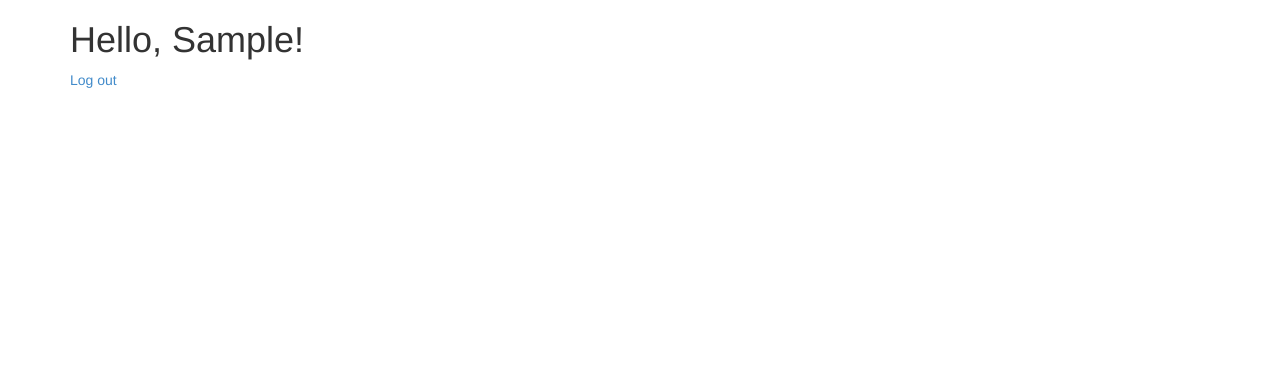
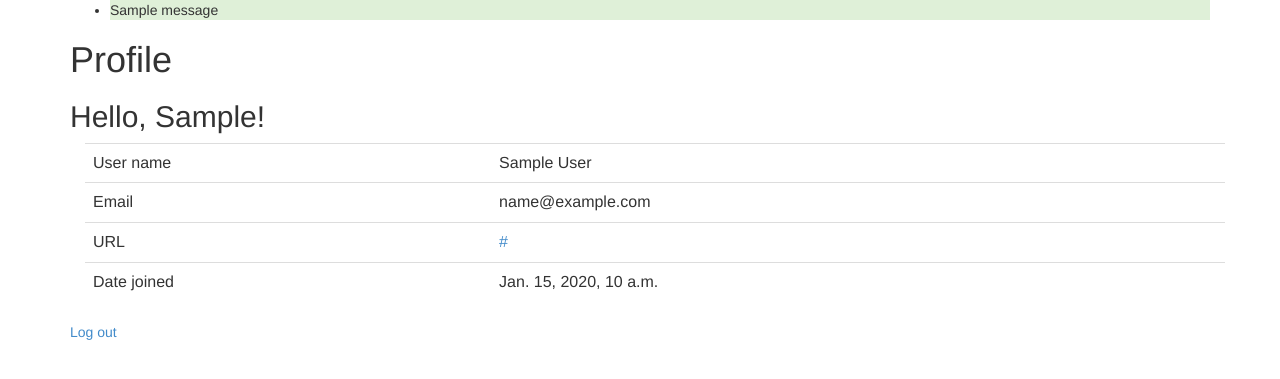
Before and after one commit to danuker/authenticator, a Django app: page / in a window 1280 px wide. Shown: the top 379 px of the page. Run offline with Django 3.2, Linux system fonts and the light colour scheme; a user stored in the database is signed in; tables that the repository leaves empty hold one stand-in row (values such as "Sample post"); one stand-in notice (Sample message) is shown; parts of the project's set-up code (start-up, migrations or seed data) failed here and were passed over; some libraries are stand-ins or nearby versions.

Commit message:
Sending emails works, used messages for redirects

```diff
--- a/auth_project/login/models.py
+++ b/auth_project/login/models.py
@@ -4,15 +4,14 @@ from django.utils import timezone
 
 
 class EmailUserManager(BaseUserManager):
-
     def create_user(self, email, password=None, **extra_fields):
         """
         Creates and saves a User with the given username, email and password.
         """
+        email = UserManager.normalize_email(email)
         now = timezone.now()
         if not email:
             raise ValueError('The given email must be set')
-        email = UserManager.normalize_email(email)
         user = self.model(email=email, is_staff=False,
                           is_active=True, is_superuser=False,
                           last_login=now, date_joined=now, **extra_fields)
--- a/auth_project/login/templates/home.html
+++ b/auth_project/login/templates/home.html
@@ -6,14 +6,23 @@
 <body>
 <div class="container">
 
-        {% if message %}
-        <h2>{{message}}</h2>
+    {% if messages %}
+    <ul class="messages ">
+        {% for message in messages %}
+        <li
+        {% if message.tags %} class="bg-{{ message.tags }}"{% endif %}>{{ message }}</li>
+        {% endfor %}
+    </ul>
     {% endif %}
 
     <h1>
-            Hello, {{name}}!
+        Profile
     </h1>
-        {% if not is_verified %}
+
+    <h2>
+        Hello, {{user.get_short_name}}!
+    </h2>
+    {% if not user.is_verified %}
     <div class="container bg-warning">
         <h2>Your email is not verified.</h2>
 
@@ -23,6 +32,31 @@
     </div>
     {% endif %}
 
+    <div class="container">
+        <table class="table .table-striped">
+            <tr>
+                <td>User name</td>
+                <td>{{user.get_full_name}}</td>
+            </tr>
+            <tr>
+                <td>Email</td>
+                <td>{{user.email}}
+            </tr>
+            </td>
+            <tr>
+                <td>URL</td>
+                <td><a href="{{user.web_url}}">{{user.web_url|safe}}</a>
+            </tr>
+            </td>
+            <tr>
+                <td>Date joined</td>
+                <td>{{user.date_joined}}
+            </tr>
+            </td>
+        </table>
+
+    </div>
+
     <p>
         <a href="{% url 'login.views.user_logout' %}">Log out</a>
     </p>
--- a/auth_project/login/views.py
+++ b/auth_project/login/views.py
@@ -1,63 +1,68 @@
 from django.shortcuts import render, redirect
 from django.contrib.auth.decorators import login_required
 from django.contrib import auth
-from django.core.context_processors import csrf
 from django.views.decorators.csrf import csrf_protect
+from django.contrib import messages
+from django.core.mail import send_mail
+
 from models import User
 
 
 @login_required
-def home(request, message=None):
-    return render(request, 'home.html', {'name': request.user.get_short_name(),
-                                         'message': message,
-                                         'is_verified': request.user.is_verified,
-    })
+def home(request):
+    return render(request, 'home.html', {'user': request.user})
 
 
 @login_required
 def user_logout(request):
-    if request.user.is_authenticated():
-        auth.logout(request)
+    auth.logout(request)
+    messages.success(request, "Logged out.")
     return redirect('/login/')
 
 
 @csrf_protect
-def user_login(request, message=None):
+def user_login(request):
     if request.user.is_authenticated():
-        return redirect('/', message="Already logged in!")
+        messages.error(request, "Already logged in!")
+        return redirect('/')
 
     elif request.method == 'GET':
-        c = {}
-        c.update(csrf(request))
-        c['message'] = message
-        return render(request, 'login.html', c)
+        return render(request, 'login.html')
 
     elif request.method == 'POST':
         user = auth.authenticate(email=request.POST['email'], password=request.POST['password'])
         if user is not None:
             auth.login(request, user)
-            print("User is valid and authenticated")
+            messages.success(request, "Successfully logged in!")
+            return redirect('/')
+
         else:
-            print("The username and password were incorrect.")
-            return redirect('/login/', message="Invalid credentials.")
-        return redirect('/')
+            messages.error(request, "The credentials were incorrect.")
+            return redirect('/login/')
 
 
 def user_register(request):
     if request.user.is_authenticated():
-        return redirect('/')
+        messages.warning(request, "You have been logged out to register a new user.")
+        return redirect('/logout/')
+
     elif request.method == 'GET':
         # Show the registration form
         return render(request, 'register.html')
 
     elif request.method == 'POST':
+        # Check passwords
+        if request.POST['password'] != request.POST['password-2']:
+            messages.error(request, 'Passwords did not match.')
+            return redirect('register.html')
+
         # Register the user, if valid credentials
-
         u = User.objects.create_user(email=request.POST['email'],
                                      first_name=request.POST['first-name'],
                                      last_name=request.POST['last-name'],
                                      web_url=request.POST['web-url'],
         )
+
         u.set_password(request.POST['password'])
         u.save()
         return redirect('/login/')
@@ -66,16 +71,25 @@ def user_register(request):
 @login_required
 def user_validate(request):
     if request.method == 'GET':
-        # TODO: Send an email to check the user's address
+        code = str(abs(hash(request.user.email)))
+        request.session['code'] = code
+        send_mail('Verify email', 'The code is: ' + str(code), 'no-reply@auth.com',
+                  [request.user.email], fail_silently=False)
+        print 'Code:', code
+
         # TODO: Allow get params directly from email (Special case if they exist)
         return render(request, 'email_send.html',
                       {'name': request.user.get_short_name(),
                        'email': request.user.email
                       })
     elif request.method == 'POST':
-        # Check if the code is proper (????)
-        if request.POST['code'] == request.user.email:  # TODO: use an actual code
+        if 'code' in request.session and \
+                        request.POST['code'] == request.session['code']:
+            print 'code is verified'
             # The user is verified
             request.user.is_verified = True
             request.user.save()
+            messages.success(request, "E-mail verified!")
+            return redirect('/')
+        messages.error(request, "Code incorrect!")
         return redirect('/')
```
Also changed, not shown: auth_project/auth_project/settings.py (+9 -0 lines), auth_project/login/templates/login.html (+9 -5 lines), auth_project/login/templates/register.html (+15 -5 lines). Lines whose indentation alone changed are shown as unchanged.
